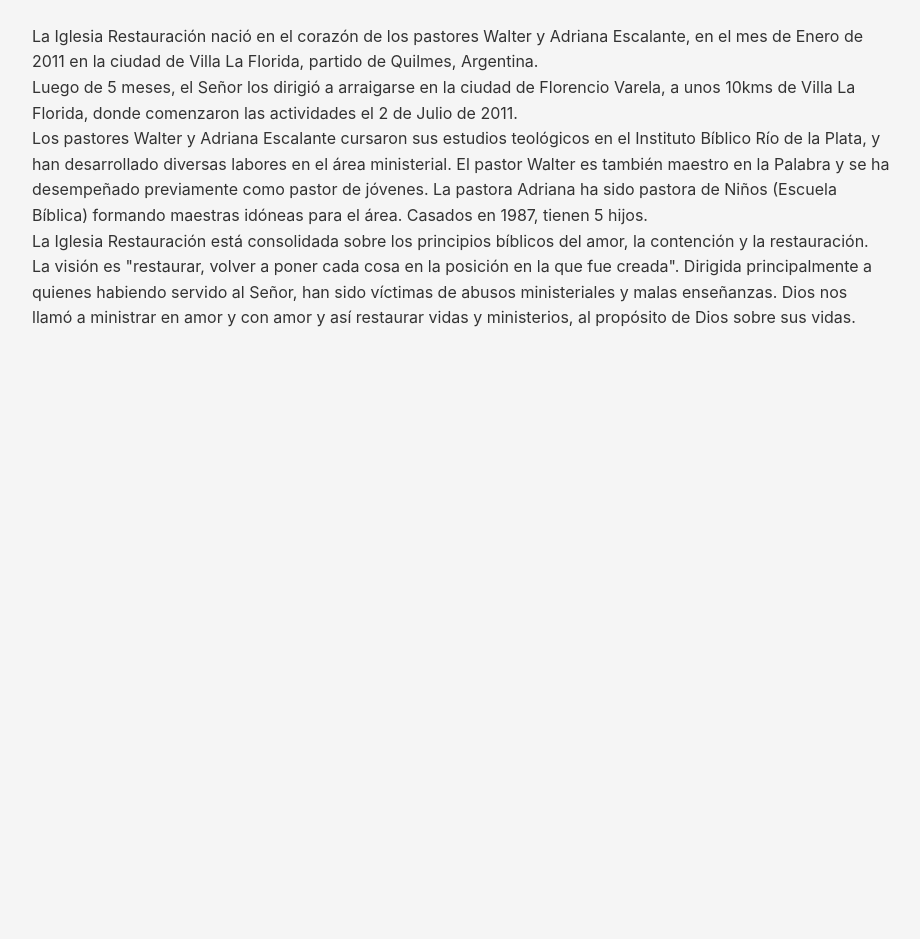
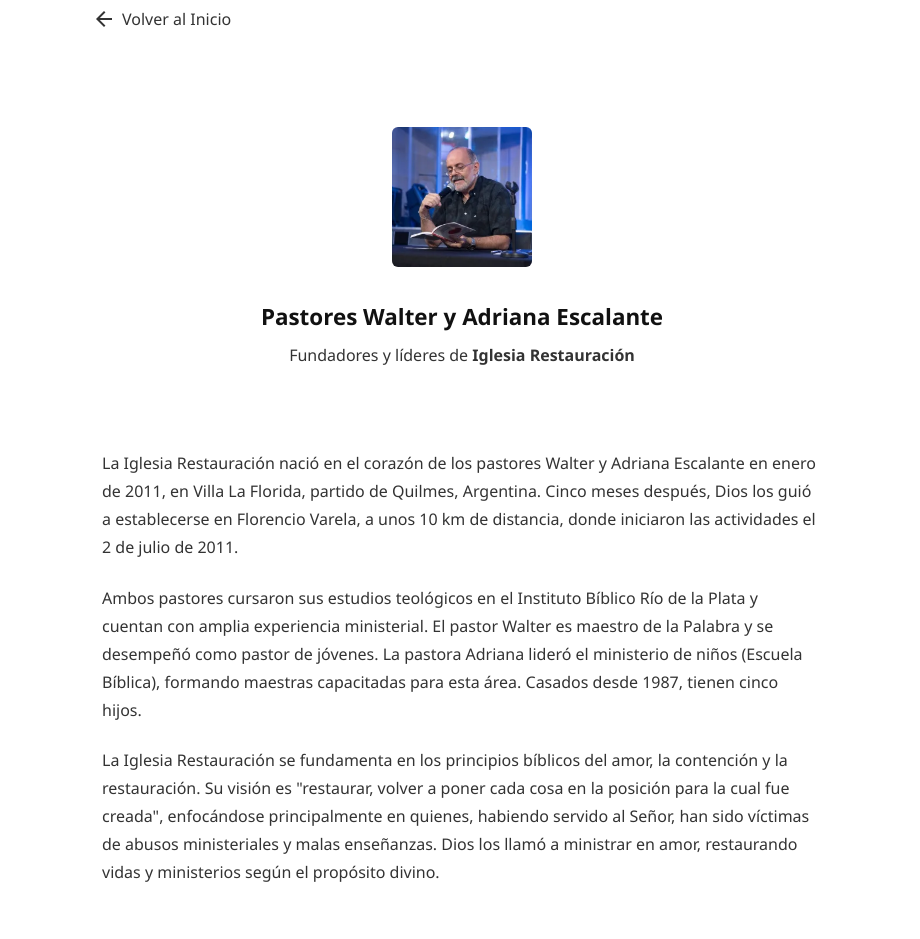
Before and after one commit to LeoBringasAtLife/landing-libros, a plain HTML site: page pages/quienes-somos.html in a window 1280 px wide. Shown: the part 170-1109 px from the top of the page, without its empty margins (178-1098 px from the left). Before the commit the page ends 800 px from the top, so only its background shows below. Drawn offline with nearby package versions, Linux system fonts and the light colour scheme.

Commit message:
feat: Update styles and content for the homepage and "Quiénes Somos" page

```diff
--- a/assets/css/style.css
+++ b/assets/css/style.css
@@ -5,6 +5,10 @@
     margin: 0;
     padding: 0;
     box-sizing: border-box;
+}
+
+:root {
+    --border-radius: 6px;
 }
 
 .material-symbols-outlined {
@@ -19,8 +23,7 @@
 body {
     font-family: 'Inter', sans-serif;
     line-height: 1.6;
-    color: #333;
-    background-color: #f5f5f5;
+    color: #000000;
 }
 
 /* Estructura general */
@@ -45,9 +48,20 @@ nav {
     justify-content: center;
     align-items: center;
     flex-wrap: wrap;
-    gap: 10px;
+    gap: 14px;
     text-align: center;
-    margin: 35px 0;
+    margin: 40px 0;
+}
+
+nav a.active {
+    background: #0000000c;
+    font-weight: 600;
+    pointer-events: none;
+}
+
+.container nav {
+    margin-left: -10px;
+    margin-right: -10px;
 }
 
 nav a {
@@ -55,16 +69,15 @@ nav a {
     align-items: center;
     justify-content: center;
     text-decoration: none;
-    color: #000;
+    color: #000000;
     font-weight: 500;
     font-size: 17px;
-    padding: 8px 14px;
-    transition: all .25s ease;
+    padding: 10px 16px;
+    border-radius: var(--border-radius);
 }
 
 nav a:not(.btn-comprar):hover {
-    background: #e8e8e8;
-    color: #000;
+    background: #0000000c;
 }
 
 
@@ -77,9 +90,9 @@ nav a:not(.btn-comprar):hover {
     cursor: pointer;
     font-weight: 600;
     text-align: center;
-    transition: background .25s ease;
     font-size: 20px;
     background: #000000;
+    border-radius: var(--border-radius);
 }
 
 .btn-comprar:hover {
--- a/pages/quienes-somos.html
+++ b/pages/quienes-somos.html
@@ -1,76 +1,145 @@
 <!DOCTYPE html>
-<html lang="en">
+<html lang="es">
 
 <head>
     <meta charset="UTF-8">
     <meta name="viewport" content="width=device-width, initial-scale=1.0">
-    <title>Quienes Somos - Libros - Walter Escalante</title>
+    <title>Quiénes Somos - Iglesia Restauración</title>
 
-    <!-- Google Fonts/Icons -->
+    <!-- Google Fonts & Icons -->
     <link href="https://fonts.googleapis.com/css2?family=Material+Symbols+Outlined" rel="stylesheet" />
-    <!-- Estilos Globales -->
     <link rel="stylesheet" href="../assets/css/style.css">
 
     <style>
-        /* Botón volver */
+        body {
+            font-family: "Segoe UI", sans-serif;
+            background: #fff;
+            color: #333;
+            line-height: 1.75;
+            margin: 0;
+            padding: 0 20px;
+        }
+
+        .container {
+            max-width: 800px;
+            margin: 60px auto;
+        }
+
+        h1 {
+            font-size: 2em;
+            font-weight: 600;
+            margin-bottom: 10px;
+        }
+
         .volver {
             display: inline-flex;
-            align-items: left;
+            align-items: center;
             gap: 6px;
             text-decoration: none;
-            color: #444;
-            padding: 6px 12px;
-            border-radius: 6px;
-            transition: .2s;
+            color: #333;
+            padding: 4px 10px;
             margin-bottom: 40px;
+            transition: 0.2s;
         }
 
         .volver:hover {
-            background: #eaeaea;
+            background: #f1f1f1;
+        }
+
+        p {
+            margin-bottom: 1.4em;
+        }
+
+        h2 {
+            font-size: 1.4em;
+            margin-top: 50px;
+            margin-bottom: 15px;
+            font-weight: 600;
+            color: #111;
+        }
+
+        .pastores {
+            text-align: center;
+            margin: 50px 0;
+        }
+
+        .pastores img {
+            width: 140px;
+            height: 140px;
+            object-fit: cover;
+            border-radius: var(--border-radius);
+            margin-bottom: 12px;
+        }
+
+        .pastores h2 {
+            margin: 10px 0 5px 0;
+        }
+
+        .redes {
+            text-align: center;
+            margin-top: 50px;
+        }
+
+        .redes a {
+            margin: 0 10px;
+            text-decoration: underline;
+            color: #333;
+        }
+
+        .redes a:hover {
+            text-decoration: none;
+        }
+
+        footer {
+            text-align: center;
+            color: #777;
+            font-size: 0.9em;
+            margin-top: 60px;
+            padding-bottom: 40px;
         }
     </style>
-
 </head>
 
 <body>
     <div class="container">
-
-        <h1>Quienes Somos</h1>
+        <h1>Quiénes Somos</h1>
 
         <a href="../index.html" class="volver">
             <span class="material-symbols-outlined">arrow_back</span>
             Volver al Inicio
         </a>
 
-        <p>
-            La Iglesia Restauración nació en el corazón de los pastores Walter y Adriana Escalante, en el mes de Enero
-            de 2011 en la ciudad de Villa La Florida, partido de Quilmes, Argentina.
-        </p>
+        <div class="pastores">
+            <img src="../assets/img/autor/pastor-walter-escalante.webp" alt="Foto de los pastores Walter Escalante y Adriana Dominguez">
+            <h2>Pastores Walter y Adriana Escalante</h2>
+            <p>Fundadores y líderes de <strong>Iglesia Restauración</strong></p>
+        </div>
 
-        <p>
-            Luego de 5 meses, el Señor los dirigió a arraigarse en la ciudad de Florencio Varela, a unos 10kms de Villa
-            La Florida, donde comenzaron las actividades el 2 de Julio de 2011.
-        </p>
 
-        <p>
-            Los pastores Walter y Adriana Escalante cursaron sus estudios teológicos en el Instituto Bíblico Río de la
-            Plata, y han desarrollado diversas labores en el área ministerial. El pastor Walter es también maestro en la
-            Palabra y se ha desempeñado previamente como pastor de jóvenes. La pastora Adriana ha sido pastora de Niños
-            (Escuela Bíblica) formando maestras idóneas para el área. Casados en 1987, tienen 5 hijos.
-        </p>
+        <div class="container">
+            <p>
+                La Iglesia Restauración nació en el corazón de los pastores Walter y Adriana Escalante en enero de 2011,
+                en Villa La Florida, partido de Quilmes, Argentina. Cinco meses después, Dios los guió a establecerse en
+                Florencio Varela, a unos 10 km de distancia, donde iniciaron las actividades el 2 de julio de 2011.
+            </p>
+            <p>
+                Ambos pastores cursaron sus estudios teológicos en el Instituto Bíblico Río de la Plata y cuentan con
+                amplia experiencia ministerial. El pastor Walter es maestro de la Palabra y se desempeñó como pastor de
+                jóvenes. La pastora Adriana lideró el ministerio de niños (Escuela Bíblica), formando maestras
+                capacitadas para esta área. Casados desde 1987, tienen cinco hijos.
+            </p>
+            <p>
+                La Iglesia Restauración se fundamenta en los principios bíblicos del amor, la contención y la
+                restauración. Su visión es "restaurar, volver a poner cada cosa en la posición para la cual fue creada",
+                enfocándose principalmente en quienes, habiendo servido al Señor, han sido víctimas de abusos
+                ministeriales y malas enseñanzas. Dios los llamó a ministrar en amor, restaurando vidas y ministerios
+                según el propósito divino.
+            </p>
+        </div>
 
-        <p>
-            La Iglesia Restauración está consolidada sobre los principios bíblicos del amor, la contención y la
-            restauración.
-        </p>
-
-        <p>
-            La visión es "restaurar, volver a poner cada cosa en la posición en la que fue creada". Dirigida
-            principalmente a quienes habiendo servido al Señor, han sido víctimas de abusos ministeriales y malas
-            enseñanzas. Dios nos llamó a ministrar en amor y con amor y así restaurar vidas y ministerios, al propósito
-            de Dios sobre sus vidas.
-        </p>
-
+        <footer>
+            © 2025 Iglesia Restauración — Florencio Varela, Buenos Aires
+        </footer>
     </div>
 </body>
 
```
Also changed, not shown: index.html (+4 -1 lines).
